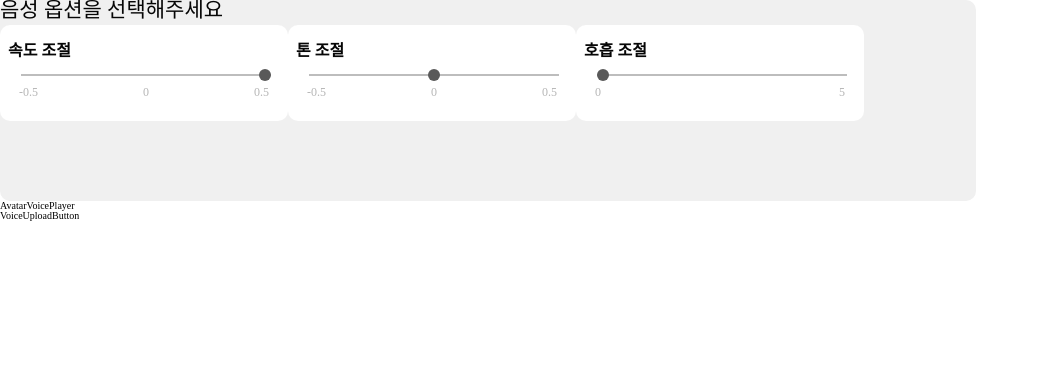
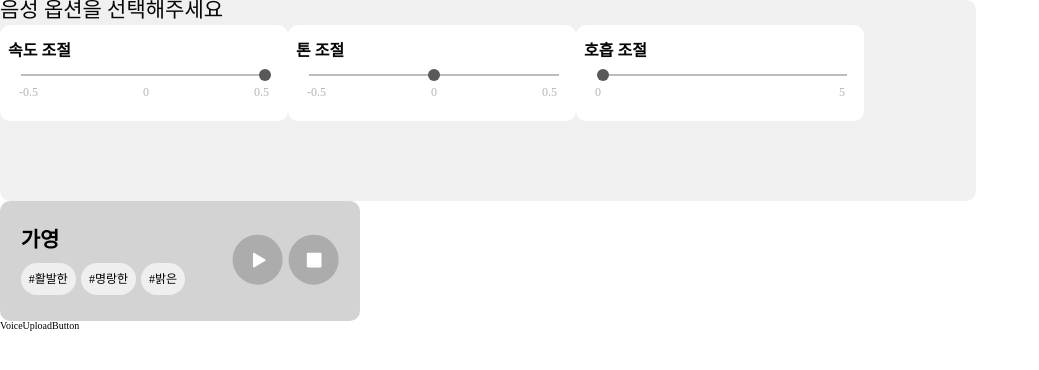
Before and after one commit to hoona1011/HiAvatar, a React (Vite) app: page /project-text-enter in a window 1280 px wide. Shown: the top 370 px of the page, without its empty margins (0-1039 px from the left). Built offline with nearby package versions, Linux system fonts and the light colour scheme; a web font is replaced by a local one.

Commit message:
✨ feat: 아바타 음성 미리듣기 기능 테스트/#24

```diff
--- a/src/components/ui/AvatarVoicePlayer/index.tsx
+++ b/src/components/ui/AvatarVoicePlayer/index.tsx
@@ -1,5 +1,45 @@
 import React from 'react'
+import * as S from './style'
+import { PlayIcon, StopIcon } from '../../Icons'
 
-export const AvatarVoicePlayer = () => {
-  return <div>AvatarVoicePlayer</div>
+interface AvatarVoicePlayerProps {
+  characterName: string
+  hashtag1?: string
+  hashtag2?: string
+  hashtag3?: string
 }
+export const AvatarVoicePlayer = ({
+  characterName,
+  hashtag1,
+  hashtag2,
+  hashtag3
+}: AvatarVoicePlayerProps) => {
+  const audio = new Audio(
+    '../../../../public/tuesday-glitch-soft-hip-hop-118327.mp3'
+  )
+
+  const playAudio = () => {
+    audio.play()
+  }
+  const stopAudio = () => {
+    audio.pause()
+  }
+  return (
+    <S.Container>
+      <S.TextContainer>
+        <S.AvatarName>{characterName}</S.AvatarName>
+        {hashtag1 && <S.Language>#{hashtag1}</S.Language>}
+        {hashtag2 && <S.Language>#{hashtag2}</S.Language>}
+        {hashtag3 && <S.Language>#{hashtag3}</S.Language>}
+      </S.TextContainer>
+      <S.BtnContainer>
+        <S.PlayBtn onClick={playAudio}>
+          <PlayIcon width='51.25' height='51.25' />
+        </S.PlayBtn>
+        <S.StopBtn onClick={stopAudio}>
+          <StopIcon width='51.25' height='51.25' />
+        </S.StopBtn>
+      </S.BtnContainer>
+    </S.Container>
+  )
+}
--- /dev/null
+++ b/src/components/ui/AvatarVoicePlayer/style.ts
@@ -0,0 +1,42 @@
+import styled from 'styled-components'
+
+export const Container = styled.div`
+  width: 36rem;
+  height: 12rem;
+  background-color: lightgray;
+  border-radius: 1rem;
+
+  display: flex;
+  flex-direction: row;
+`
+export const TextContainer = styled.div`
+  margin: auto;
+`
+export const AvatarName = styled.div`
+  font-size: 2.1rem;
+  font-weight: 600;
+  line-height: 2.5rem;
+  margin-bottom: 1rem;
+`
+export const Language = styled.button`
+  background-color: #efefef;
+  border-radius: 3rem;
+  border: none;
+  font-size: 1.2rem;
+  font-weight: 500;
+  line-height: 1.6rem;
+  padding: 0.8rem;
+  margin-right: 0.5rem;
+`
+export const BtnContainer = styled.div`
+  display: flex;
+  flex-direction: row;
+  margin: auto;
+`
+export const PlayBtn = styled.div`
+  margin-right: 0.5rem;
+  cursor: pointer;
+`
+export const StopBtn = styled.div`
+  cursor: pointer;
+`
--- a/src/pages/ProjectTextEnter/index.tsx
+++ b/src/pages/ProjectTextEnter/index.tsx
@@ -7,17 +7,23 @@ import {
 import * as S from './style'
 
 export interface InitialOption {
-  [key: string]: number
+  [key: string]: number | string
 }
 
 export const ProjectTextEnter = () => {
   const initialOption: InitialOption = {
+    projectId: 1,
+    projectName: '프로젝트',
+    language: '한국어',
+    sex: '남자',
+    characterName: '가온',
     speed: 0.5,
     pitch: 0,
-    sentenceSpacing: 0
+    sentenceSpacing: 0,
+    texts: '안녕하세요?',
+    audioFile: ''
   }
   const [optionValue, setOptionValue] = useState(initialOption)
-
   return (
     <div>
       <S.Container>
@@ -56,7 +62,7 @@ export const ProjectTextEnter = () => {
       </S.Container>
 
       <AvatarVoicePlayer
-        avatarName='가영'
+        characterName='가영'
         hashtag1='활발한'
         hashtag2='명랑한'
         hashtag3='밝은'
```
